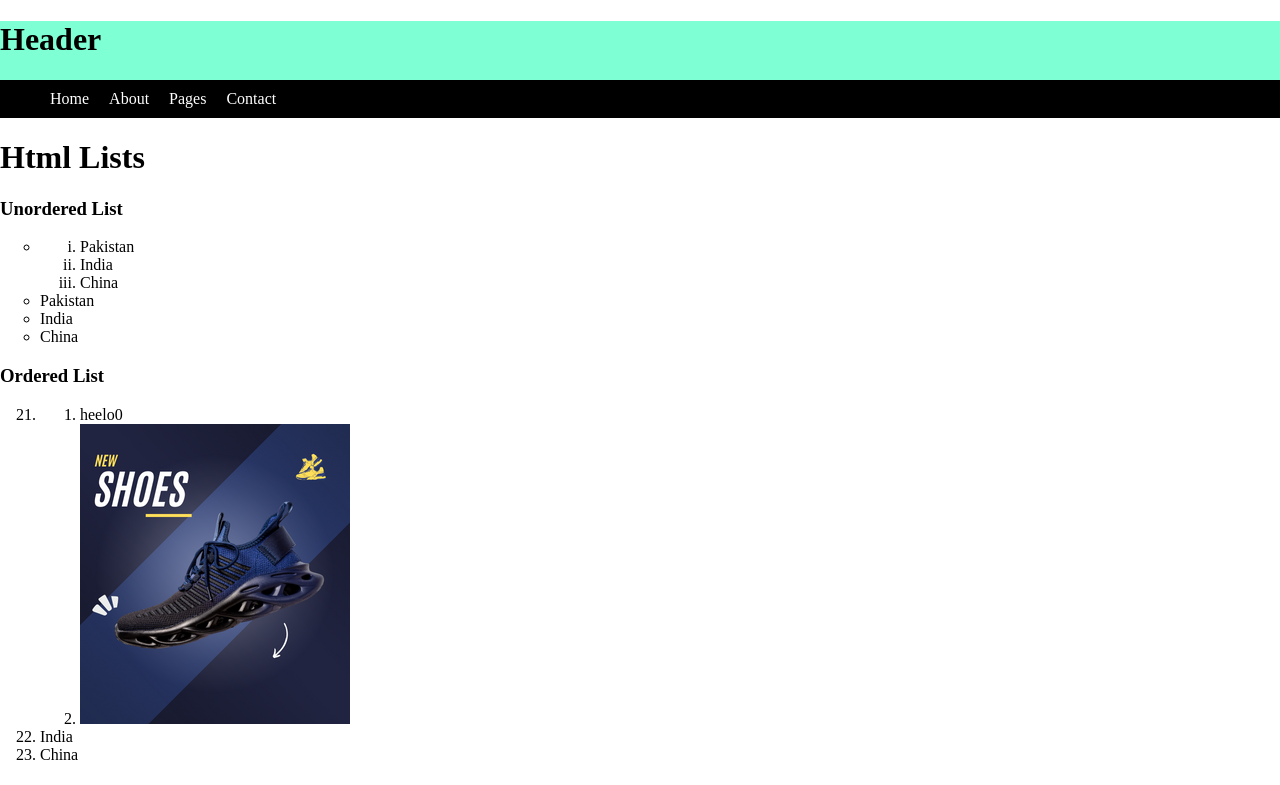
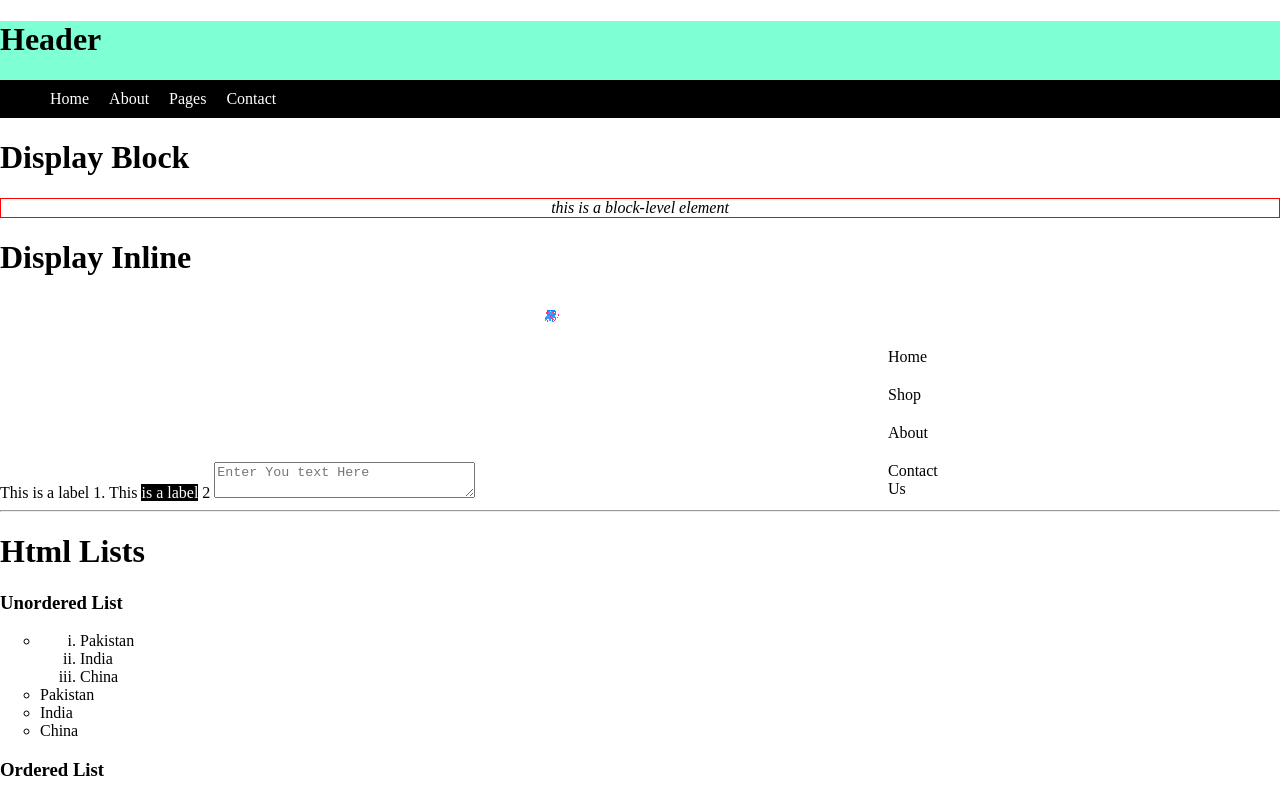
Before and after one commit to mrsubhansahib/Html-Practice, a plain HTML site: page index.html in a window 1280 px wide. Shown: the top 785 px of the page. Drawn offline with Linux system fonts and the light colour scheme.

Commit message:
learned about block and inline level box

```diff
--- a/index.html
+++ b/index.html
@@ -14,25 +14,30 @@
         header {
             background-color: aquamarine;
         }
-        nav ul{
+
+        nav ul {
             overflow: hidden;
             background-color: black;
         }
-        nav a{
+
+        nav a {
             display: block;
             text-decoration: none;
             padding: 10px;
             color: #ffffff;
         }
-        nav a:hover{
+
+        nav a:hover {
             border: 1px solid white;
             padding: 9px;
 
         }
-        nav li{
+
+        nav li {
             float: left;
 
         }
+
         .banner {
             height: 600px;
             background-image: url('/images/banners/Image-1.png');
@@ -122,6 +127,23 @@
         </nav>
     </header>
     <main>
+        <div class="display-Property">
+            <h1>
+                Display Block
+            </h1>
+            <address style="border: 1px solid red; text-align: center;">
+                this is a block-level element
+            </address>
+
+            <h1>
+                Display Inline
+            </h1>
+            <label for="">This is a label 1.</label>
+            <label for="">This <span style="color: white; background-color: black"> is a label</span> 2</label>
+            <textarea name="" id="" cols="30" rows="2" placeholder="Enter You text Here" aria-placeholder="Enter You text Here"></textarea>
+            <object data="navbar.html" type="" width="550" height="200"></object>
+            <hr>
+        </div>
         <div class="list-element">
             <h1>Html Lists</h1>
             <h3>Unordered List</h3>
```
